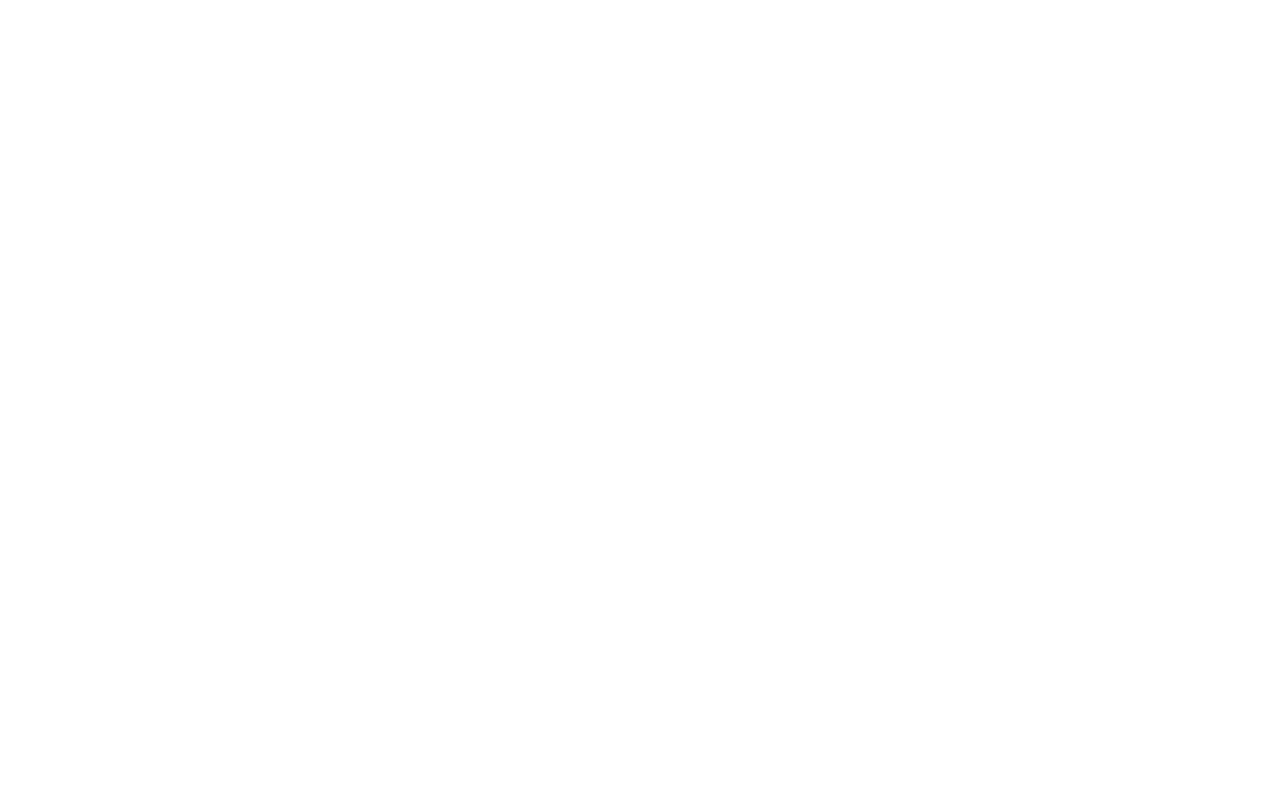
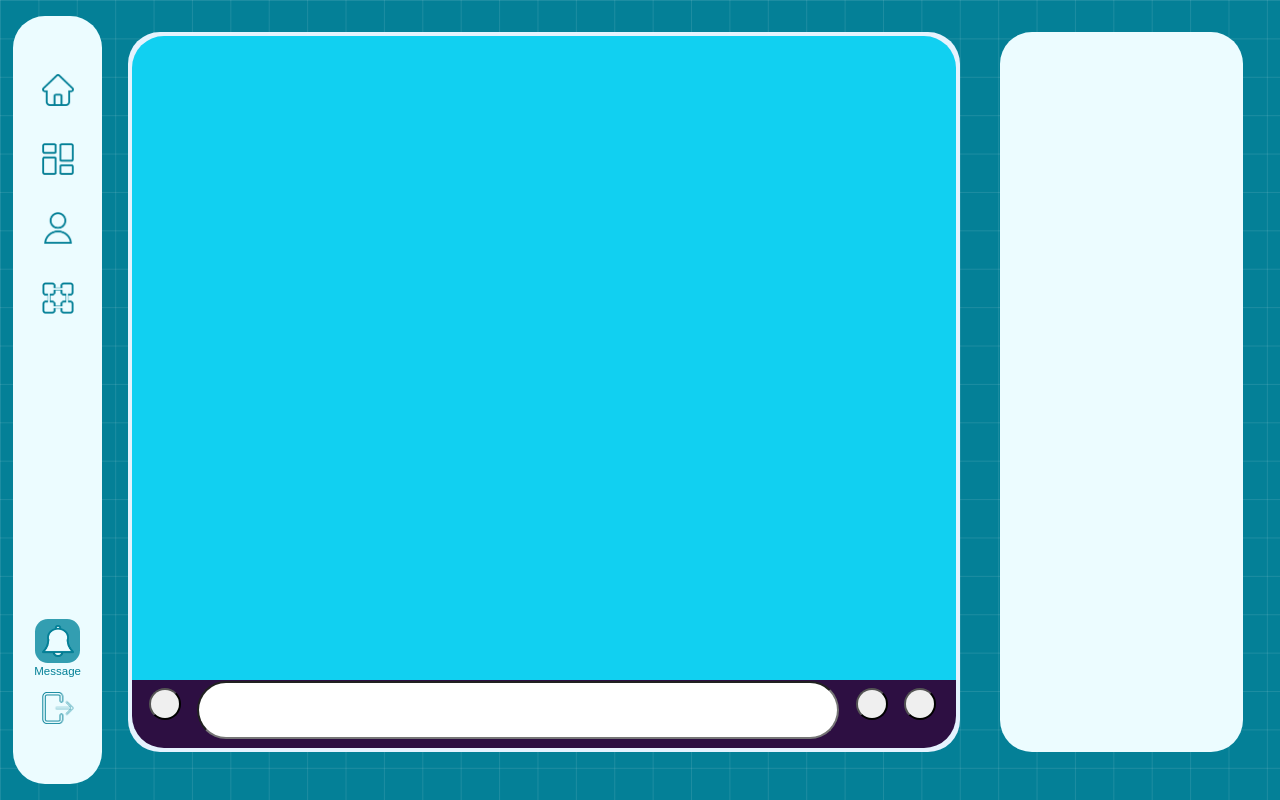
Before and after one commit to NitaCosmin/autobotzi-front, a React (Create React App) app: page /message in a window 1280 px wide. Before the commit this address had no page. Built offline with nearby package versions, Linux system fonts and the light colour scheme; a web font is replaced by a local one.

Commit message:
message page concept

```diff
--- a/src/App.js
+++ b/src/App.js
@@ -11,6 +11,8 @@
 import AppHome from "./JSX/AppHome";
 import Profile from "./JSX/Profile";
 import ProjectCard from "./JSX/ProjectCard";
+import Message from "./JSX/Message";
+
 
 
 function App() {
@@ -26,6 +28,8 @@
           <Route path="/apphome" element={<AppHome />} />
           <Route path="/profile" element={<Profile />} />
           <Route path="/projectcard" element={<ProjectCard />} />
+          <Route path="/message" element={<Message />} />
+
 
 
 
--- /dev/null
+++ b/src/CSS/Message.css
@@ -0,0 +1,73 @@
+.MessageContainer
+{
+    position: relative;
+    top: 4%;
+    left: 10%;
+    height: 90%;
+    width: 65%;
+    border-radius: 2.5vw;
+    background-color: #E5F3FE;
+}
+
+.MessageBox{
+    position: relative;
+    top: 0.5%;
+    left: 0.5%;
+    border-radius: 2.5vw;
+    border-bottom-right-radius: 0vw;
+    border-bottom-left-radius: 0vw;
+    height: 90%;
+    width: 99%;
+    background-color: #11d0f1;
+
+}
+
+.bottomMessage{
+
+    position: relative;
+    background-color: #2d0f42;
+    height: 9.5%;
+    left: 0.5%;
+    border-radius: 2.5vw;
+    border-top-right-radius: 0vw;
+    border-top-left-radius: 0vw;
+    width: 99%;
+    justify-content: center;
+
+}
+
+.inputMessage{
+    position: relative;
+    width: 77%;
+    margin-left: 2%;
+    top: 1%;
+    height: 77%;
+    border-radius: 2.5vw;
+
+
+}
+.btn1,.btn2,.btn3{
+    top: 5%;
+    position: relative;
+    margin-left: 2%;
+    width: 2.5vw;
+    height: 2.5vw;
+    border-radius: 2.5vw;
+
+}
+
+
+
+.ContactListContainer
+{
+
+    position: relative;
+    top: 4%;
+    left: 13%;
+    height: 90%;
+    width: 19%;
+    border-radius: 2.5vw;
+    background-color: #ECFCFF;
+    overflow-y: auto; /* Adăugați bara de derulare pe axa Y dacă conținutul este prea lung */
+
+}
--- /dev/null
+++ b/src/JSX/Message.jsx
@@ -0,0 +1,26 @@
+import Navbar from "./Navbar";
+import "../CSS/Message.css";
+
+
+const Message = () => {
+
+    return (
+
+            <div className="AdminContainer">
+                <Navbar />
+                <div className="MessageContainer">
+                    <div className="MessageBox"></div>
+                    <div className="bottomMessage">
+                        <button className="btn1"></button>
+                        <input type="text" className="inputMessage"/>
+                        <button  className="btn2"></button>
+                        <button  className="btn3"></button>
+                    </div>
+                </div>
+                <div className="ContactListContainer"></div>
+
+            </div>
+
+    );
+}
+export default Message;
--- a/src/JSX/Navbar.jsx
+++ b/src/JSX/Navbar.jsx
@@ -64,9 +64,9 @@
             <span className='tooltip'>departments</span>
       </li>
 
-      <li className={location.pathname === '/projectcard' ? 'active' : ''}>
-            <a href="/projectcard">
-                    <img src={NotificationIcon} alt='/projectcard' className="MenuIcons" />
+      <li className={location.pathname === '/message' ? 'active' : ''}>
+            <a href="/message">
+                    <img src={NotificationIcon} alt='/message' className="MenuIcons" />
                 </a>
             <span className='tooltip'>Message</span>
       </li>
```
